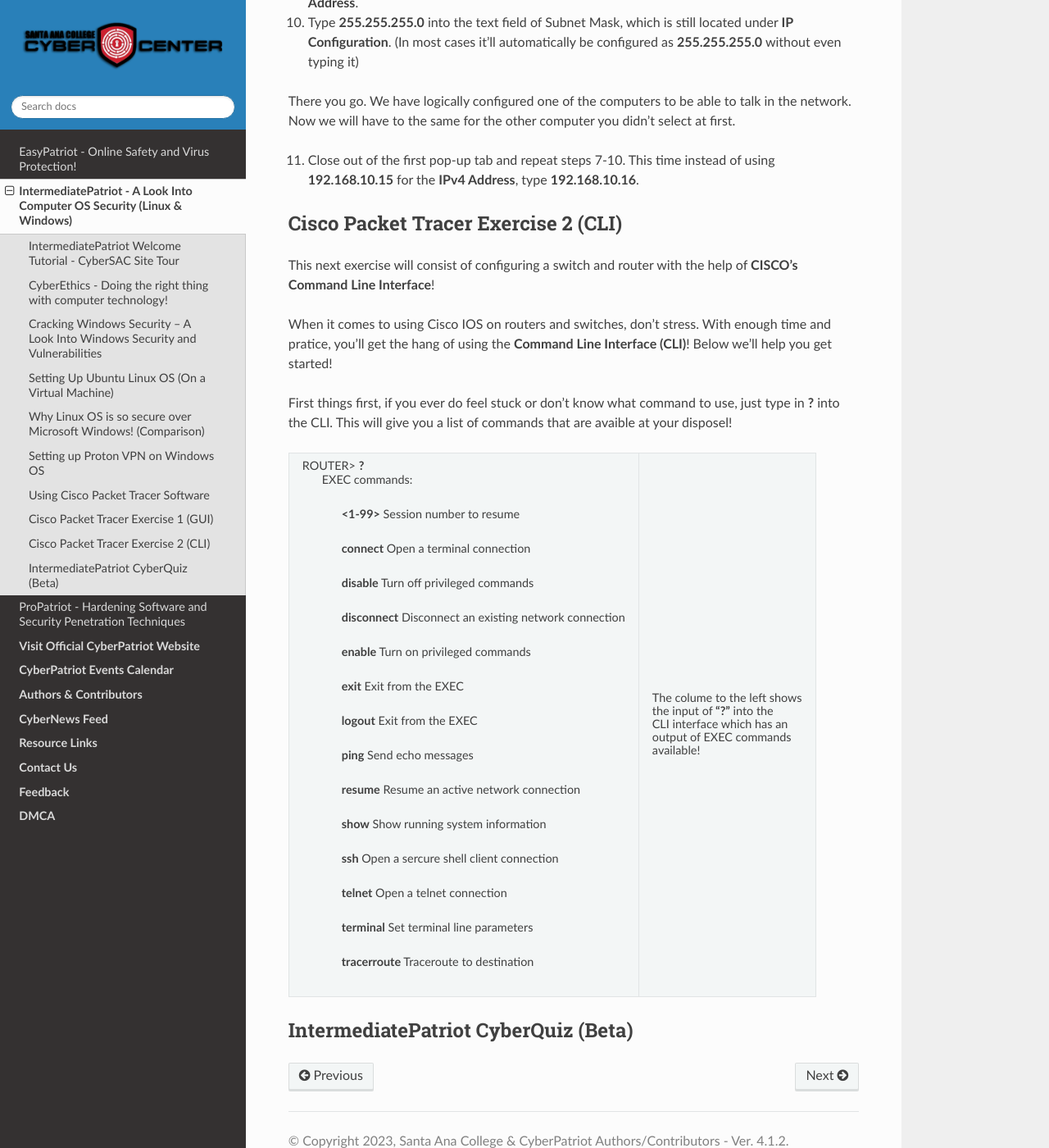
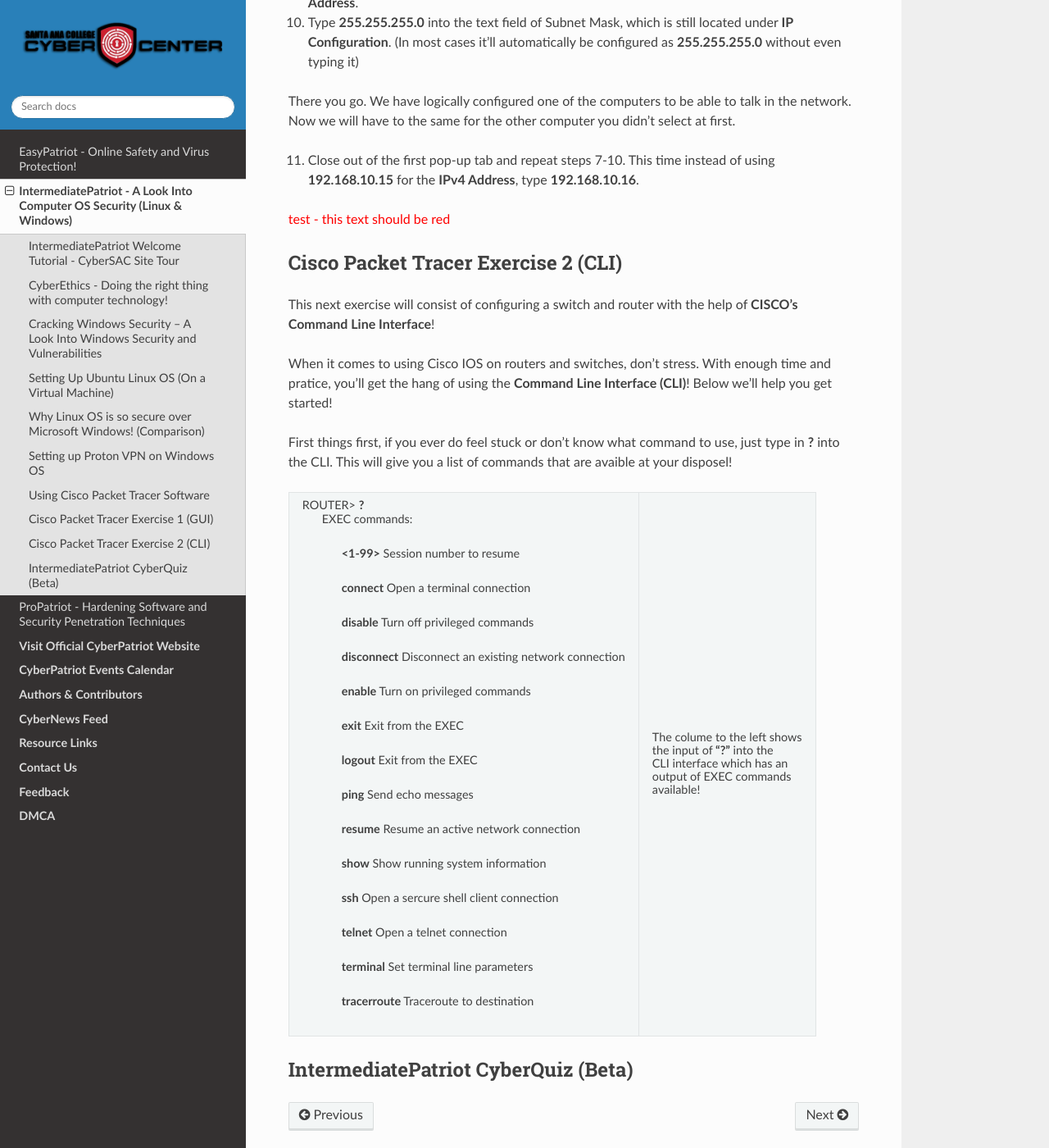
Before and after one commit to natt96z/cybersac, a Sphinx documentation site: the page built from docs/source/MediumCybersac.rst, in a window 1280 px wide and 1400 px high, scrolled down 19663 px. Shown: the whole window at 82% size. Built offline with Sphinx 7.4.7 and the Read the Docs theme 2.0.0, drawn with Linux system fonts in a browser that asks for light colours; a script that is not in the unit is left out.

Commit message:
Update MediumCybersac.rst

```diff
--- a/docs/source/MediumCybersac.rst
+++ b/docs/source/MediumCybersac.rst
@@ -375,6 +375,14 @@
 11. Close out of the first pop-up tab and repeat steps 7-10. This time instead of using  **192.168.10.15** for the **IPv4 Address**, type **192.168.10.16**.
 
 
+.. raw:: html
+
+    <style> .red {color:red} </style>
+
+.. role:: red
+
+:red:`test - this text should be red`
+
 Cisco Packet Tracer Exercise 2 (CLI)
 ~~~~~~~~~~~~~~~~~~~~~~~~~~~~~~~~~~~~~~~~~~~~~~
 
```
